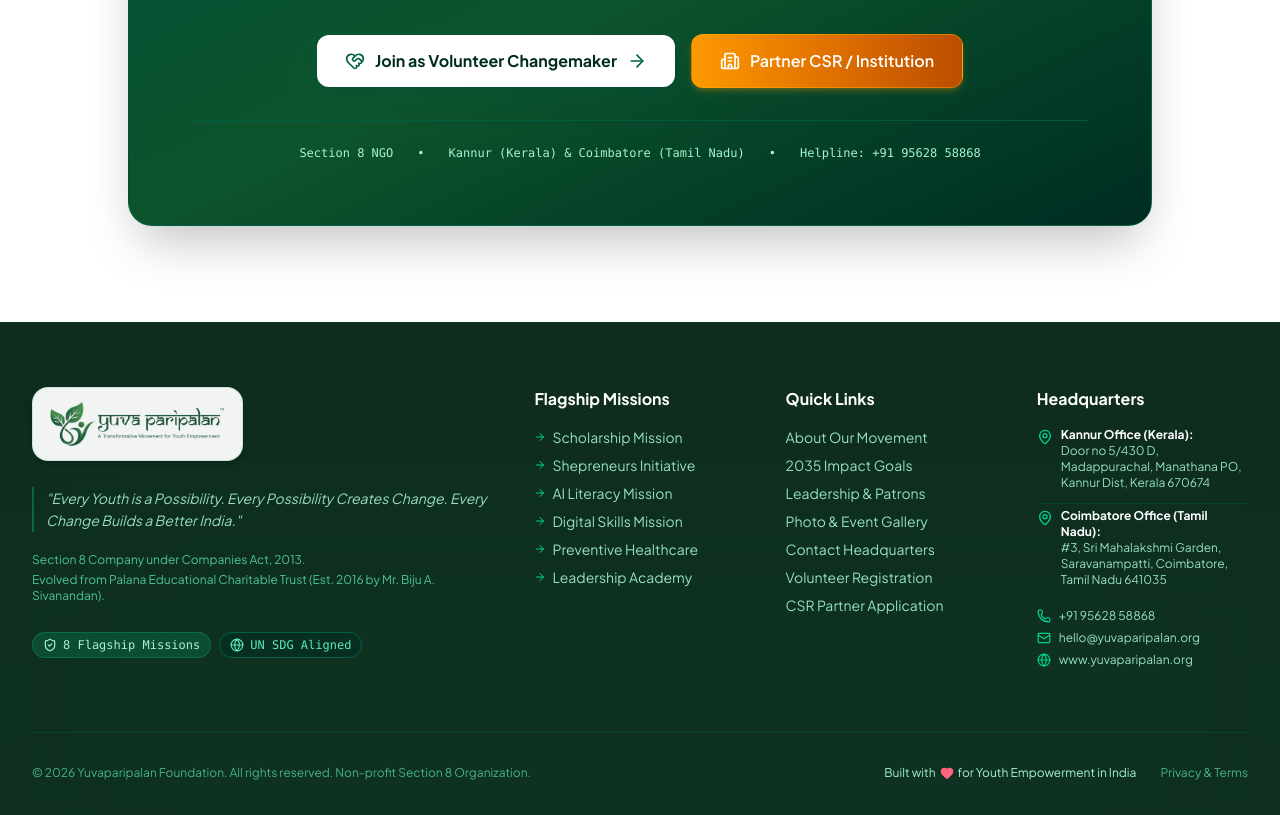
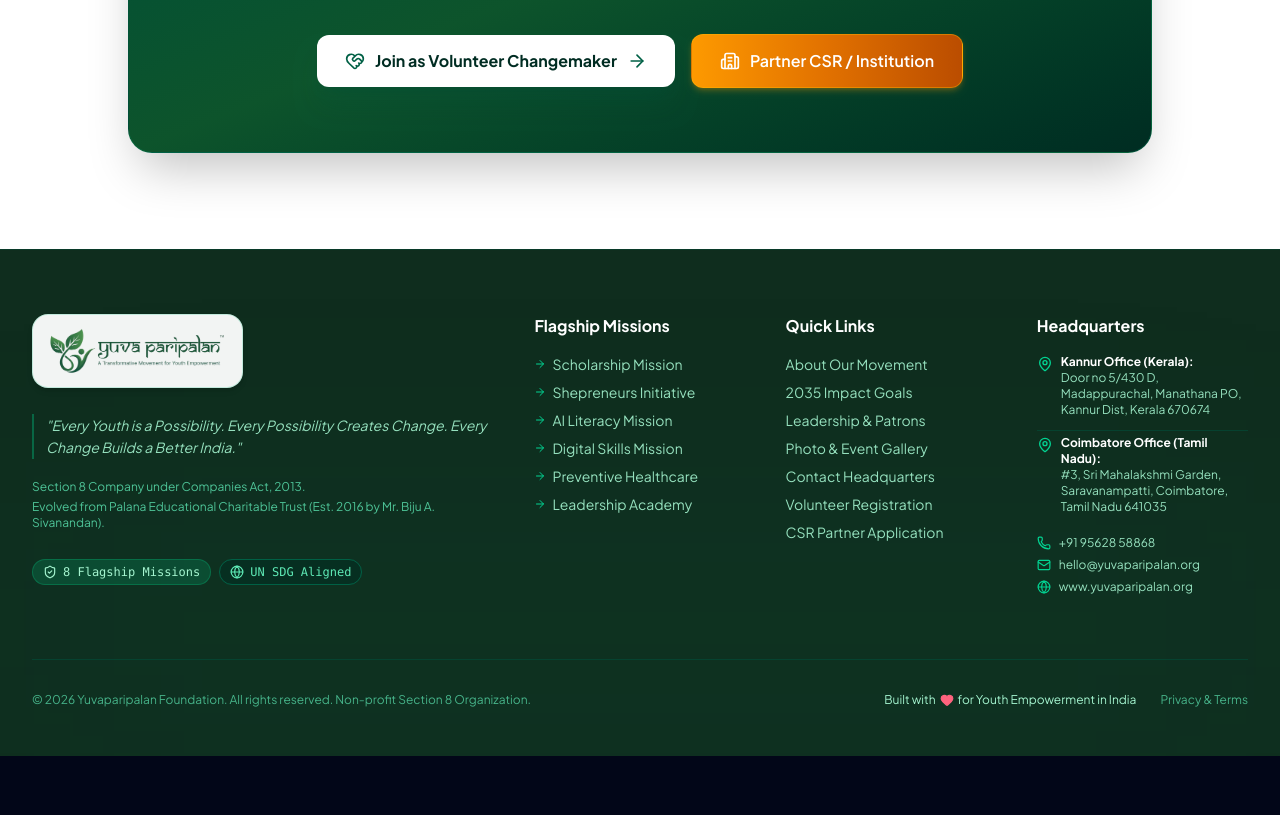
Before and after one commit to BSDigitalLab/yuvaparipalan_foundation-web, a React (Vite) app: page / in a window 1280 px wide. Shown: the part 6900-7715 px from the top of the page. After the commit the page ends 7656 px from the top, so only its background shows below. Built offline with nearby package versions, Linux system fonts and the light colour scheme.

Commit message:
style: remove bottom info text row from JoinCTA.tsx

```diff
--- a/src/components/sections/JoinCTA.tsx
+++ b/src/components/sections/JoinCTA.tsx
@@ -44,13 +44,7 @@
               </Link>
             </div>
 
-            <div className="pt-6 border-t border-emerald-800/80 flex flex-wrap justify-center items-center gap-6 text-xs text-emerald-200 font-mono">
-              <span>Section 8 NGO</span>
-              <span>•</span>
-              <span>Kannur (Kerala) & Coimbatore (Tamil Nadu)</span>
-              <span>•</span>
-              <span>Helpline: +91 95628 58868</span>
-            </div>
+
 
           </div>
         </FadeIn>
```
